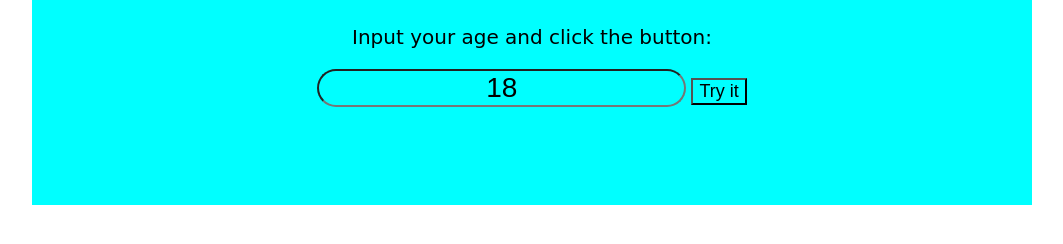
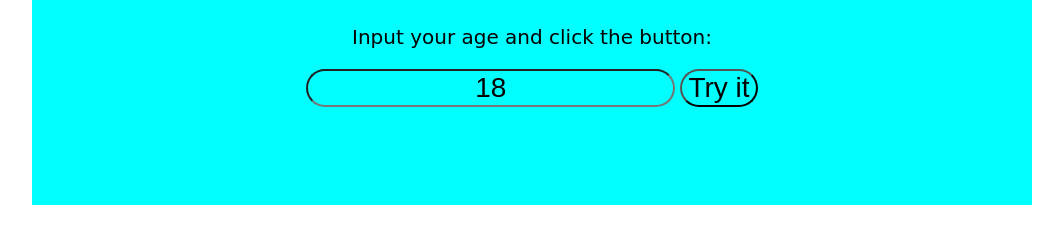
Before and after one commit to sakib3-dev/JS-Age-Comparison, a plain HTML site: page index.html in a window 1280 px wide. Shown: the part 370-614 px from the top of the page, without its empty margins (108-1171 px from the left). Drawn offline with Linux system fonts and the light colour scheme; a web font is replaced by a local one.

Commit message:
Update style.css

```diff
--- a/css/style.css
+++ b/css/style.css
@@ -45,8 +45,8 @@ body {
 }
 
 .contain button {
-    font-size: 18px;
-    font-weight: 400;
-    background: transparent;
-    border-redius: 30px;
+	font-size: 28px;
+	font-weight: 400;
+	background: transparent;
+	border-radius: 30px;
 }
```
